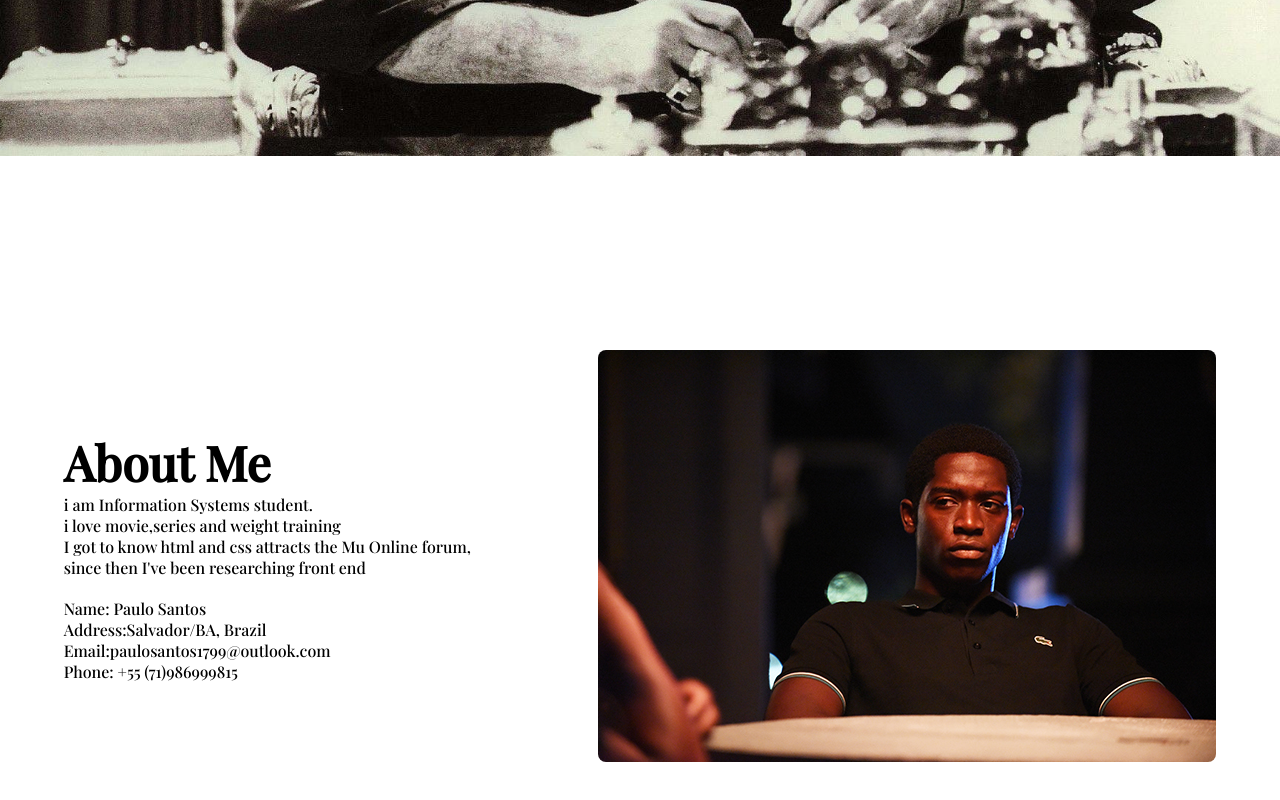
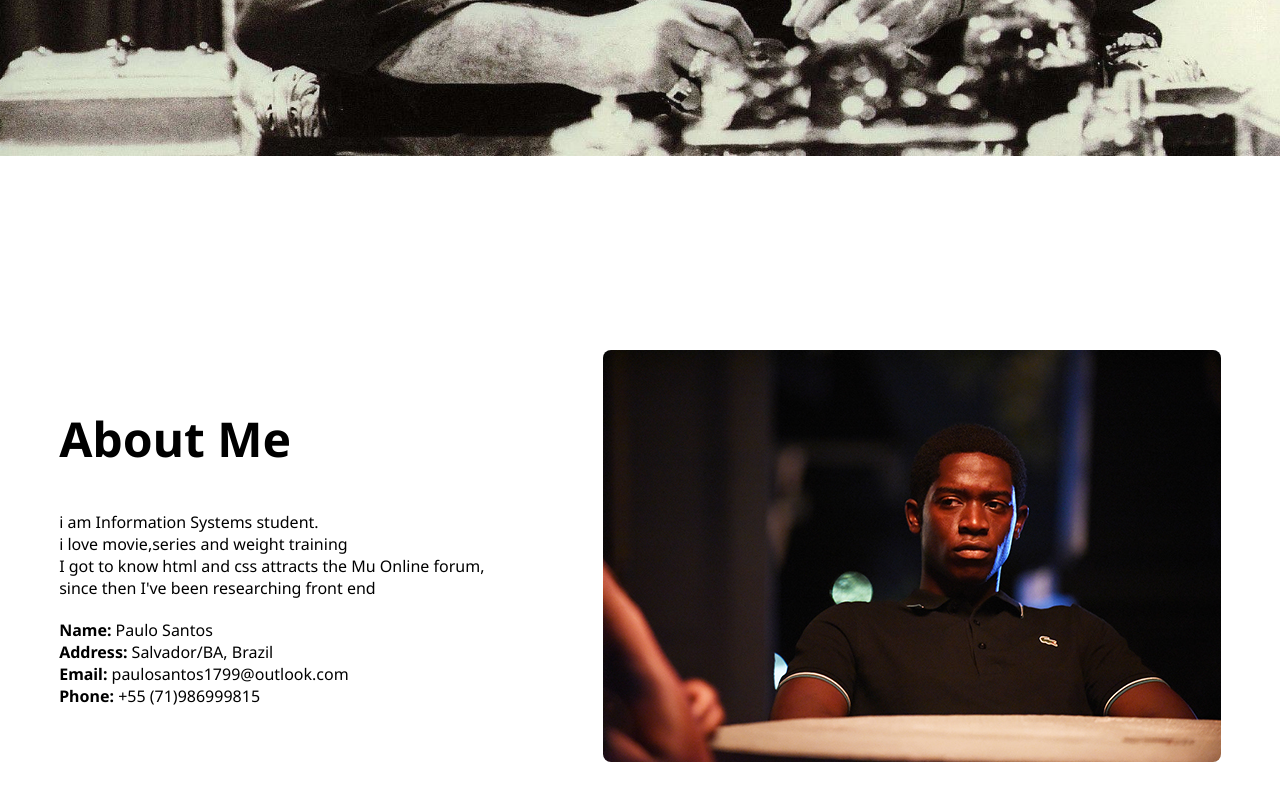
Before and after one commit to joaupaulo/portifolio, a plain HTML site: page index.html in a window 1280 px wide. Shown: the part 644-1444 px from the top of the page. Drawn offline with nearby package versions, Linux system fonts and the light colour scheme; a web font is replaced by a local one.

Commit message:
falta algumas partes

```diff
--- a/index.html
+++ b/index.html
@@ -4,40 +4,56 @@
         <title></title>
         <meta charset="UTF-8">
         <meta name="viewport" content="width=device-width, initial-scale=1">
-        <link href="/style.css/estilo.css" rel="stylesheet">
+        <link href="style.css/estilo.css" rel="stylesheet">
         <script src="https://kit.fontawesome.com/f563003f17.js" crossorigin="anonymous"></script>
     <body>
-    <section class="main">
+
+
+
+        <section class="main">
 <div class="introd">
     <h1>joão paulo</h1>
  <h3>front end devolper</h3>
 <div>
     <div class="media">
-        <a href="#"><i class="fab fa-github"></i></a>
-        <a href="#"><i class="fab fa-linkedin-in"></i></a>
-        <a href="#"><i class="fab fa-instagram"></i></a>
+        <a href="https://github.com/joaupaulo"><i class="fab fa-github"></i></a>
+        <a href="https://www.linkedin.com/in/jo%C3%A3o-paulo-2144861a3/"><i class="fab fa-linkedin-in"></i></a>
+        <a href="https://www.instagram.com/joaupaulo_/"><i class="fab fa-instagram"></i></a>
 
     </div>
     </section>
+
+
+
+
 
 <section class="about">
 
 
 <div class="atop">
-<h1>About Me</h1>
+
+<div class="coluna">
+
+<div>
+ <h1>About Me</h1>
 <p>i am Information Systems student.</p>
 <p>i love movie,series and weight training</p>
 <p>I got to know html and css attracts the Mu Online forum,<br> since then I've been researching front end</p>
+</div>
 
 <div class="a1">
-<p>Name: Paulo Santos</p>
-<p>Address:Salvador/BA, Brazil</p>
-<p>Email:paulosantos1799@outlook.com</p>
-<p> Phone: +55 (71)986999815 </p>
-</div>
+<p><b>Name:</b>       Paulo Santos</p>
+<p><b>Address:</b>    Salvador/BA, Brazil</p>
+<p><b>Email:</b>      paulosantos1799@outlook.com</p>
+<p><b>Phone:</b>     +55 (71)986999815 </p>
 </div>
 
-<img src="/images/snowfall.jpg" class="snow">
+</div>
+
+</div>
+
+
+<img src="./images/snowfall.jpg" class="snow">
 
 
 </section>
--- a/style.css/estilo.css
+++ b/style.css/estilo.css
@@ -1,12 +1,14 @@
 @import url('https://fonts.googleapis.com/css2?family=MuseoModerno&family=Open+Sans:ital@1&family=Playfair+Display:wght@500&family=Roboto+Condensed&display=swap');
+@import url('https://fonts.googleapis.com/css2?family=Noto+Sans:wght@400;700&display=swap');
 *{
     box-sizing: border-box;
     margin: 0;
     padding: 0;
 }
 
-h1,h2,h3,p{
-font-family: 'Playfair Display', serif;}
+h1{
+font-family: 'Playfair Display', serif;
+}
 
 h1{
     font-size: 3rem;
@@ -18,8 +20,7 @@ img{
 }
 
 .main{
- background-image: url(/images/xpve.jpg
-);
+ background-image: url('../images/af.jpg');
  background-repeat: repeat;
  background-size: cover;
  background-position-x:center;
@@ -31,6 +32,12 @@ img{
  flex-direction: column;
  color: white;
 
+
+
+}
+
+.main p {
+    font-family: 'Playfair Display', serif;
 
 
 }
@@ -52,6 +59,13 @@ margin:10px;
 padding: 10px 20px;
 }
 
+
+
+
+
+
+
+
 .about{
 color: black;
 display: flex;
@@ -63,8 +77,24 @@ justify-content: space-around;
 
 }
 
+.coluna{
+    display: flex;
+    flex-direction: column;
+    justify-content: space-between;
+}
+
 .a1{
     margin-top: 20px;
+}
+
+.atop h1{
+    font-family: 'Noto Sans', sans-serif;
+    margin-bottom: 40px;
+}
+
+.atop p{
+    font-family: 'Noto Sans', sans-serif;
+font-weight: 400;
 }
 
 .snow{
```
Also changed, not shown: images/af.jpg (renamed from images/xpve.jpg).
